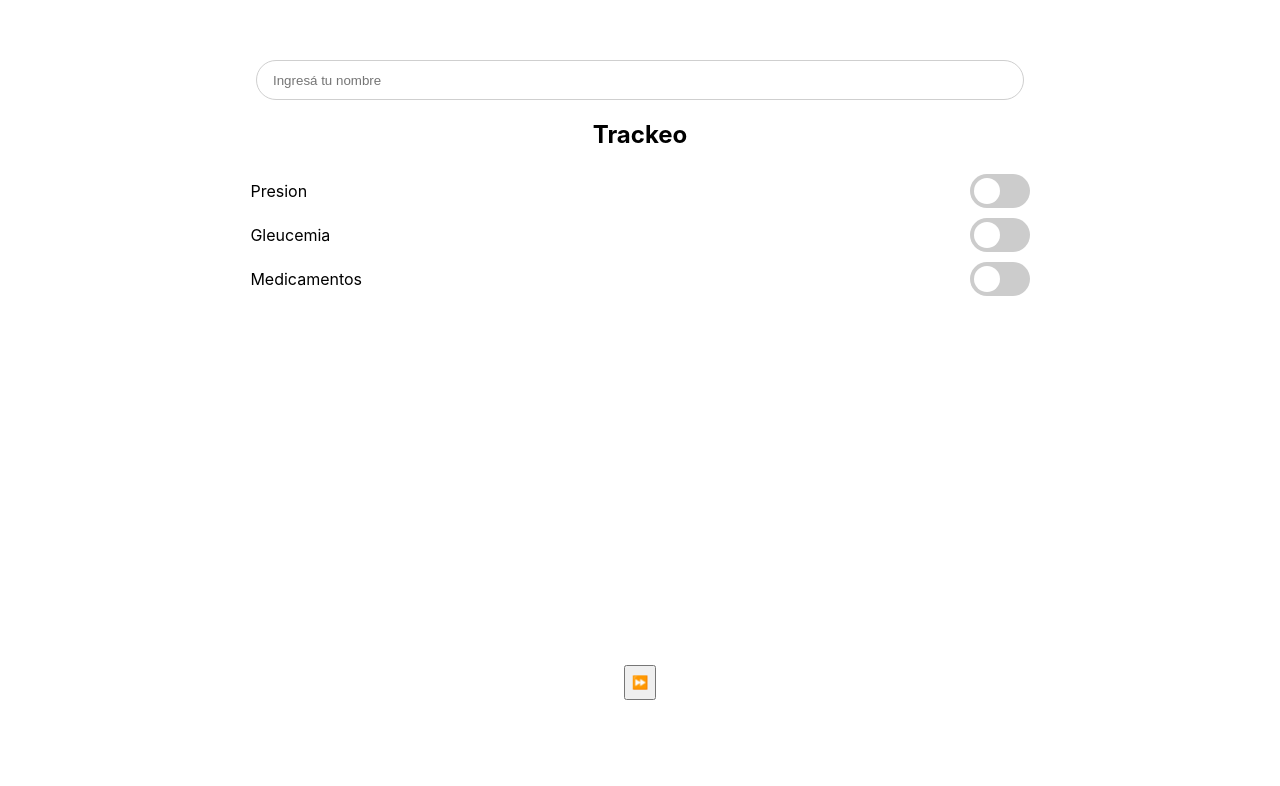
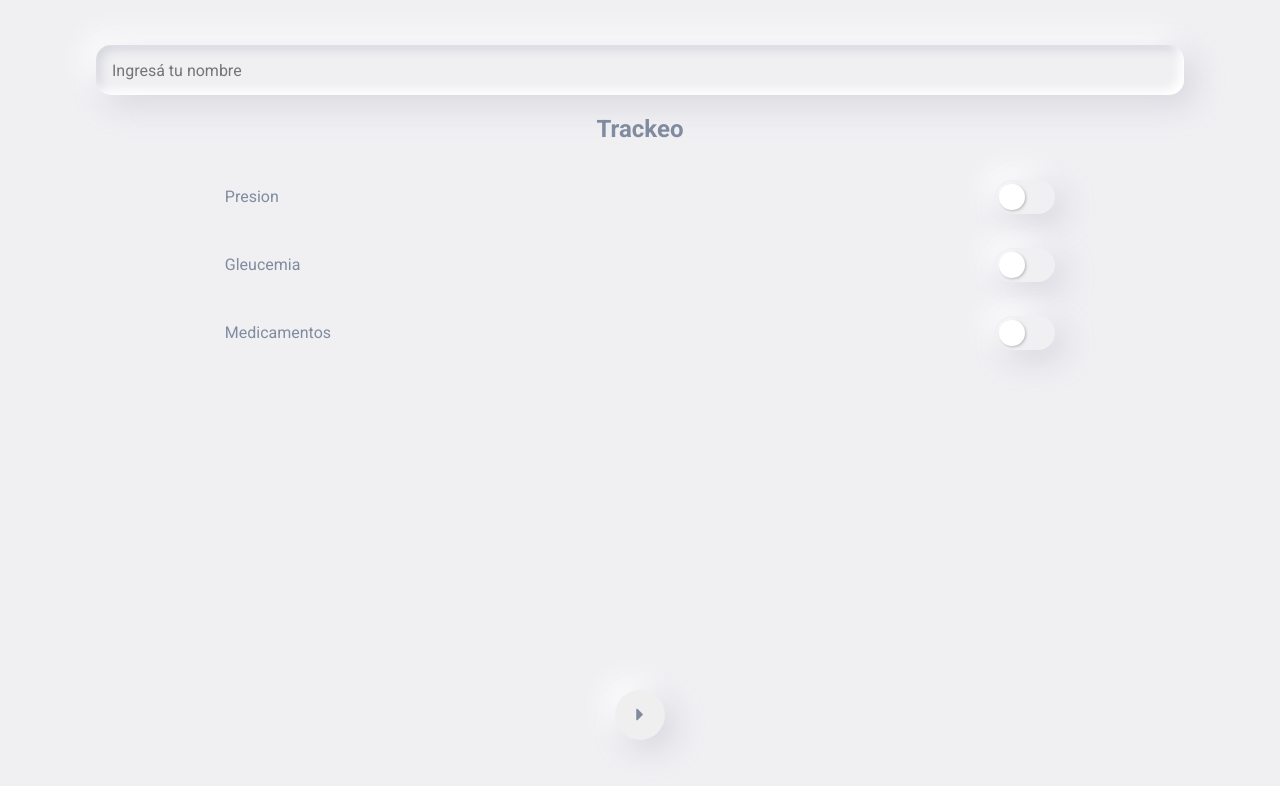
Before and after one commit to MarceloAPuppio/pastillas, a React (Create React App) app in the folder reto-pastillas/: page / in a window 1280 px wide. Shown: the top 786 px of the page. Built offline with nearby package versions, Linux system fonts and the light colour scheme.

Commit message:
css
neomorfismo

```diff
--- a/reto-pastillas/public/index.html
+++ b/reto-pastillas/public/index.html
@@ -9,6 +9,8 @@
       name="description"
       content="Web site created using create-react-app"
     />
+        <!-- Font Awesome -->
+        <link rel="stylesheet" href="https://use.fontawesome.com/releases/v5.15.1/css/all.css" integrity="sha384-vp86vTRFVJgpjF9jiIGPEEqYqlDwgyBgEF109VFjmqGmIY/Y4HV4d3Gp2irVfcrp" crossorigin="anonymous">
     <link rel="apple-touch-icon" href="%PUBLIC_URL%/logo192.png" />
     <!--
       manifest.json provides metadata used when your web app is installed on a
--- a/reto-pastillas/src/App.css
+++ b/reto-pastillas/src/App.css
@@ -1,3 +1,5 @@
+@import url("https://fonts.googleapis.com/css2?family=Roboto:ital,wght@0,400;0,500;0,700;0,900;1,400&display=swap");
+
 * {
   box-sizing: border-box;
 }
@@ -30,6 +32,11 @@
 .App-link {
   color: #61dafb;
 }
+body {
+  background: #f0f0f3;
+  color: #808b9f;
+  font-family: "Roboto", sans-serif;
+}
 
 @keyframes App-logo-spin {
   from {
--- a/reto-pastillas/src/components/check-item/index.css
+++ b/reto-pastillas/src/components/check-item/index.css
@@ -3,6 +3,7 @@
   position: relative;
   width: 60px;
   height: 34px;
+  margin: 12px 0;
 }
 
 .switch input {
@@ -18,7 +19,8 @@
   left: 0;
   right: 0;
   bottom: 0;
-  background-color: #ccc;
+  background-color: #f0f0f3;
+  box-shadow: 10px 10px 30px rgba(174, 174, 192, 0.4), -10px -10px 30px #ffffff;
   -webkit-transition: 0.4s;
   transition: 0.4s;
   border-radius: 34px;
@@ -31,16 +33,17 @@
   left: 4px;
   bottom: 4px;
   background-color: white;
+  box-shadow: 1px 1px 3px rgba(95, 95, 99, 0.4), -1px -1px 3px #ffffff;
   -webkit-transition: 0.4s;
   transition: 0.4s;
   border-radius: 50%;
 }
 input:checked + .slider {
-  background-color: #2196f3;
+  background-color: #b3ffa6c0;
 }
-input:focus + .slider {
-  box-shadow: 0 0 1px #2196f3;
-}
+/* input:focus + .slider {
+  box-shadow: 0 0 1px #4c47bf;
+} */
 input:checked + .slider:before {
   -webkit-transform: translateX(26px);
   -ms-transform: translateX(26px);
--- a/reto-pastillas/src/components/historial/index.css
+++ b/reto-pastillas/src/components/historial/index.css
@@ -0,0 +1,4 @@
+.historial__ul {
+  list-style: none;
+  padding-left: 0;
+}
--- /dev/null
+++ b/reto-pastillas/src/components/li-historial/index.css
@@ -0,0 +1,15 @@
+.historial__li {
+  background: #f0f0f3;
+  font-size: 8px;
+  width: 290px;
+  height: 60px;
+  border: solid transparent 4px;
+  box-shadow: 10px 10px 30px rgba(174, 174, 192, 0.4), -10px -10px 30px #ffffff;
+  border-radius: 40px;
+  margin-bottom: 20px;
+}
+.historial__li:active {
+  border: solid #f0f0f3 4px;
+  box-shadow: 10px 10px 30px rgba(174, 174, 192, 0.4), -10px -10px 30px #ffffff,
+    inset -3px -3px 10px #ffffff, inset 3px 3px 10px rgba(174, 174, 192, 0.4);
+}
--- /dev/null
+++ b/reto-pastillas/src/components/li-historial/index.js
@@ -0,0 +1,24 @@
+import React from "react";
+import "./index.css";
+
+class LiHistorial extends React.Component {
+  render() {
+    const {
+      fechaAdaptada,
+      medicamentosArray,
+      medicionGleucemia,
+      medicionPresion,
+    } = this.props.item;
+    return (
+      <li className="historial__li">
+        <h2>{fechaAdaptada}</h2>
+        {medicamentosArray.map((item, index) => {
+          return <h2>{item.color}</h2>;
+        })}
+        <h3>{medicionGleucemia}</h3>
+        <h4>{medicionPresion}</h4>
+      </li>
+    );
+  }
+}
+export default LiHistorial;
--- a/reto-pastillas/src/components/modal/index.js
+++ b/reto-pastillas/src/components/modal/index.js
@@ -2,7 +2,8 @@ import React from "react";
 import ModalInput from "../modal-inputs/index";
 class Modal extends React.Component {
   state = {
-    fecha: "",
+    fecha: new Date(),
+    fechaAdaptada: "",
     medicionPresion: "",
     medicionGleucemia: "",
     medicamentosArray: [...this.props.datos.medicamentosArray],
@@ -20,16 +21,17 @@ class Modal extends React.Component {
       });
     }
   };
+  componentWillMount = () => {
+    this.setState({
+      fechaAdaptada: `${this.state.fecha
+        .getDate()
+        .toString()
+        .padStart(2, "0")}-${(this.state.fecha.getMonth() + 1)
+        .toString()
+        .padStart(2, "0")}-${this.state.fecha.getFullYear().toString()}`,
+    });
+  };
   render() {
-    console.log(this.props.datos, "this porps dartos");
-    let date = new Date();
-    let staticDaet = `${date
-      .getDate()
-      .toString()
-      .padStart(2, "0")}-${date
-      .getMonth()
-      .toString()
-      .padStart(2, "0")}-${date.getFullYear().toString()}`;
     return (
       <React.Fragment>
         <form
@@ -38,7 +40,7 @@ class Modal extends React.Component {
             this.props.onSubmitModal(e, this.state);
           }}
         >
-          <h1>Control diario: {staticDaet}</h1>
+          <h1>Control diario: {this.state.fechaAdaptada}</h1>
           {this.props.datos.gleucemia && (
             <ModalInput
               type="text"
--- a/reto-pastillas/src/components/tracking/index.css
+++ b/reto-pastillas/src/components/tracking/index.css
@@ -1,12 +1,14 @@
+@import url("https://fonts.googleapis.com/css2?family=Roboto:ital,wght@0,400;0,500;0,700;0,900;1,400&display=swap");
+
 #trackeo {
   height: 100vh;
   width: 100vw;
   display: flex;
   justify-content: center;
-  padding-top: 60px;
+  padding-top: 45px;
 }
 .form_tracking {
-  width: 80%;
+  width: 85%;
   display: flex;
   flex-flow: column;
   align-items: center;
@@ -14,17 +16,22 @@
 }
 
 .form_inputText {
-  border-radius: 40px;
-  border: solid 1px rgb(207, 207, 207);
-  height: 40px;
-  width: 75%;
+  background-color: #f0f0f3;
+  border: none;
+  box-shadow: 10px 10px 30px rgba(174, 174, 192, 0.4), -10px -10px 30px #ffffff,
+    inset -5px -5px 10px #ffffff, inset 5px 5px 10px rgba(174, 174, 192, 0.4);
+  border-radius: 15px;
+  color: #808b9f;
+  font: 400 16px "Roboto", sans-serif;
+
+  height: 50px;
+  width: 100%;
   padding-left: 16px;
 }
-
 .form_inputText:focus {
   outline: none;
-  box-shadow: 2px 2px 10px #ccc;
 }
+
 .form_tracking > input[type="submit"] {
   position: absolute;
   bottom: 100px;
@@ -37,41 +44,54 @@
   box-shadow: 1px 1px 4px rgb(138, 233, 109), -1px -1px 4px rgb(202, 255, 142);
   border: solid 1px rgb(0, 255, 34);
 } */
-.input--number{
+.input--number {
   width: 35px;
   height: 35px;
   font-size: 25px;
   padding: 3px;
   text-align: center;
-  border:none;
+  border: solid #c8ffba 1px;
   border-radius: 8px;
-  box-shadow: 0px -1px 3px rgb(155, 208, 243), 0px 1px 3px rgb(95, 93, 189);
+  background: #b3ffa6;
+  box-shadow: inset 3px 3px 5px #9ee092, inset -3px -3px 5px #c8ffba,
+    2px 2px 5px rgba(174, 174, 192, 0.4), -2px -2px 5px #ffffff;
   -moz-appearance: textfield;
-  background: #2195f307;
   caret-color: gainsboro;
-
-
+  color: #808b9f;
+  font: 400 16px "Roboto", sans-serif;
 }
-input[type=number]::-webkit-inner-spin-button,
-input[type=number]::-webkit-outer-spin-button {
-      -webkit-appearance: none;
-      margin: 0;
+input[type="number"]::-webkit-inner-spin-button,
+input[type="number"]::-webkit-outer-spin-button {
+  -webkit-appearance: none;
+  margin: 0;
 }
-.inputNumberContainer{
-  width: 65%;
+.inputNumberContainer {
+  width: 150px;
   display: flex;
   flex-flow: row wrap;
   justify-content: space-between;
   align-items: center;
   /* border-left: solid
   #2196f3 6px; */
-  border-right: solid
-  #2196f3 3px;
-  border-radius: 5px;
+  border-radius: 10px;
   height: 40px;
   padding: 0 5px;
-  background: #2195f307;
+  background-color: #f0f0f3;
+  box-shadow: 10px 10px 30px rgba(174, 174, 192, 0.4), -10px -10px 30px #ffffff;
 }
-.trackeo__btn{
-  height: 35px;
+.trackeo__btn {
+  box-shadow: 10px 10px 30px rgba(174, 174, 192, 0.4), -10px -10px 30px #ffffff;
+  border: none;
+  border-radius: 50%;
+  height: 50px;
+  width: 50px;
+  color: #808b9f;
+  font-size: 20px;
+  position: absolute;
+  bottom: 60px;
 }
+.trackeo__btn:hover,
+.trackeo__btn:active {
+  box-shadow: 10px 10px 30px rgba(174, 174, 192, 0.4), -10px -10px 30px #ffffff,
+    inset 2px 2px 5px rgba(174, 174, 192, 0.4), inset -2px -2px 5px #ffffff;
+}
--- a/reto-pastillas/src/components/tracking/index.js
+++ b/reto-pastillas/src/components/tracking/index.js
@@ -50,7 +50,10 @@ class Tracking extends React.Component {
             ) : (
               ""
             )}
-            <input type="submit" value="⏩" className="trackeo__btn" />
+            <button className="trackeo__btn">
+              <i className="fas fa-caret-right"></i>
+            </button>
+            {/* <input type="submit" value="⏩" className="trackeo__btn" /> */}
             {/* <input type="reset" value="Limpiasdsdr" />  Tengo que resolver tema que no vuelve valores a false....*/}
           </form>
         </section>
--- a/reto-pastillas/src/pages/page-home.js
+++ b/reto-pastillas/src/pages/page-home.js
@@ -1,6 +1,6 @@
 import React from "react";
 import Tracking from "../components/tracking/index";
-import Historial from "../components/historial/index"
+import Historial from "../components/historial/index";
 
 class PageHome extends React.Component {
   state = {
@@ -12,6 +12,7 @@ class PageHome extends React.Component {
       presion: null,
       medicamentos: null,
       medicamentosArray: [{ nombre: "", color: "#000", ingerido: null }],
+      history: [],
     },
   };
   handleChange = (e) => {
@@ -53,7 +54,7 @@ class PageHome extends React.Component {
         isSubmited: true,
         hasUser: true,
       });
-      let user = { ...this.state.user, medicamentosArray: [] };
+      let user = { ...this.state.user };
       localStorage.setItem("user", JSON.stringify(user));
     }
   };
@@ -66,17 +67,32 @@ class PageHome extends React.Component {
     let user = { ...this.state.user };
     localStorage.setItem("user", JSON.stringify(user));
   };
+  handleSubmitModal = (e, object) => {
+    e.preventDefault();
+    this.setState({
+      ...this.state,
+      [this.state.user.history]: this.state.user.history.push(object),
+    });
+    let user = { ...this.state.user };
+    localStorage.setItem("user", JSON.stringify(user));
+    console.log(object);
+    //===============================================
+    //  Hasta acá todo bieeeeeeeeeeeeeeeeeeeeeeeeeeeeeeeeeeeeeeeeeen, ahora tengo que meter esto en el state, poner
+    // el modalvisible en false y hacer magia con el evento click para concatenar el historial
+  };
   componentWillMount = (props) => {
     if (localStorage.getItem("user")) {
       let objeto = JSON.parse(localStorage.getItem("user"));
-      this.setState({ user: objeto, hasUser: true });
+      this.setState({ ...this.state, user: objeto, hasUser: true });
     }
   };
   render() {
     return (
       <React.Fragment>
         {/*Si hay usuario en localStorage, hago un render de la planilla de carga*/}
-        {(this.state.hasUser && <Historial user={this.state.user}/>) || (
+        {(this.state.hasUser && (
+          <Historial user={this.state.user} onSubmit={this.handleSubmitModal} />
+        )) || (
           /*Aquí hago el renderizado de la pantatalla de trackeo, siempre y cuando no haya un usuario en memoria*/
           <Tracking
             onChange={this.handleChange}
```
Also changed, not shown: reto-pastillas/src/components/historial/index.js (+21 -7 lines).
